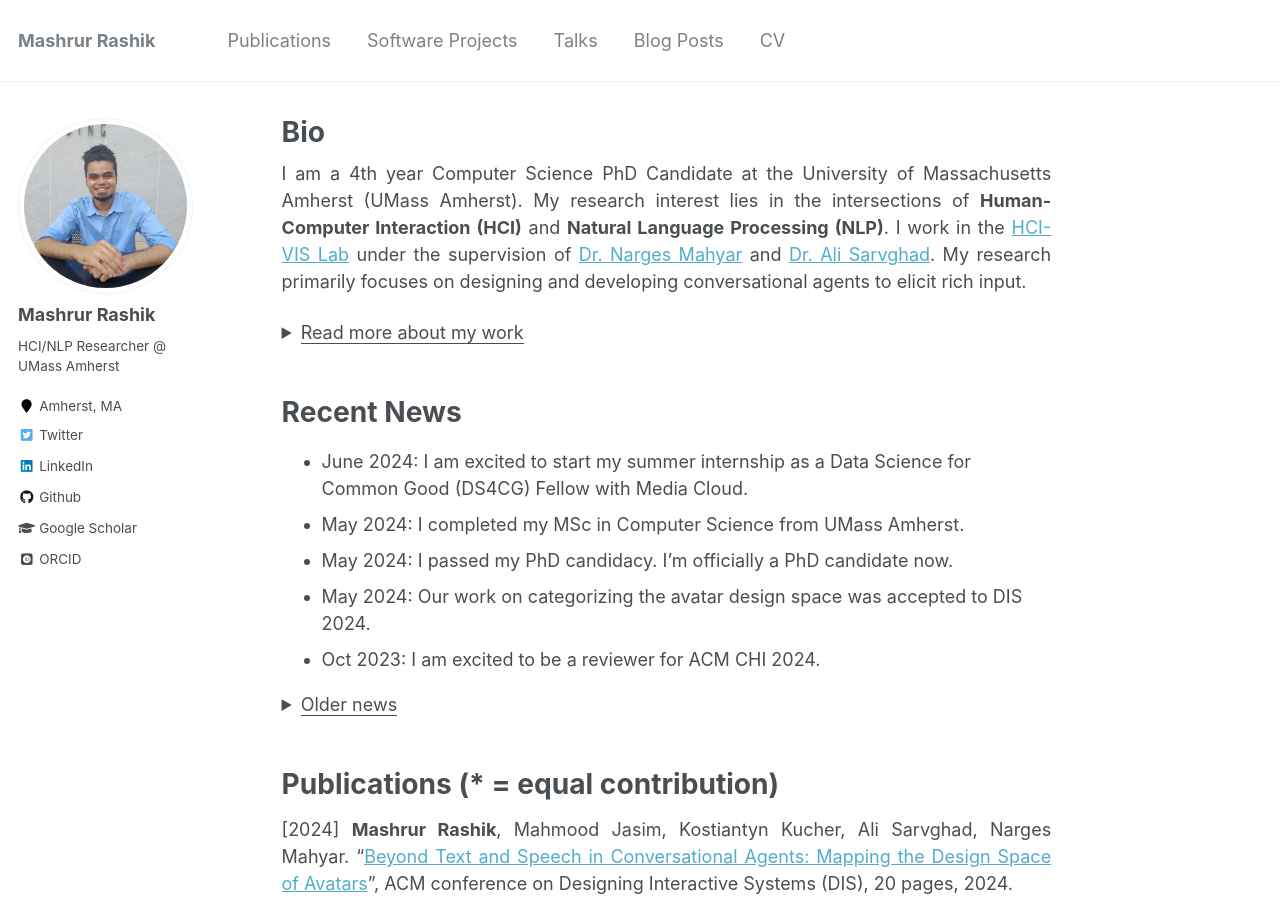
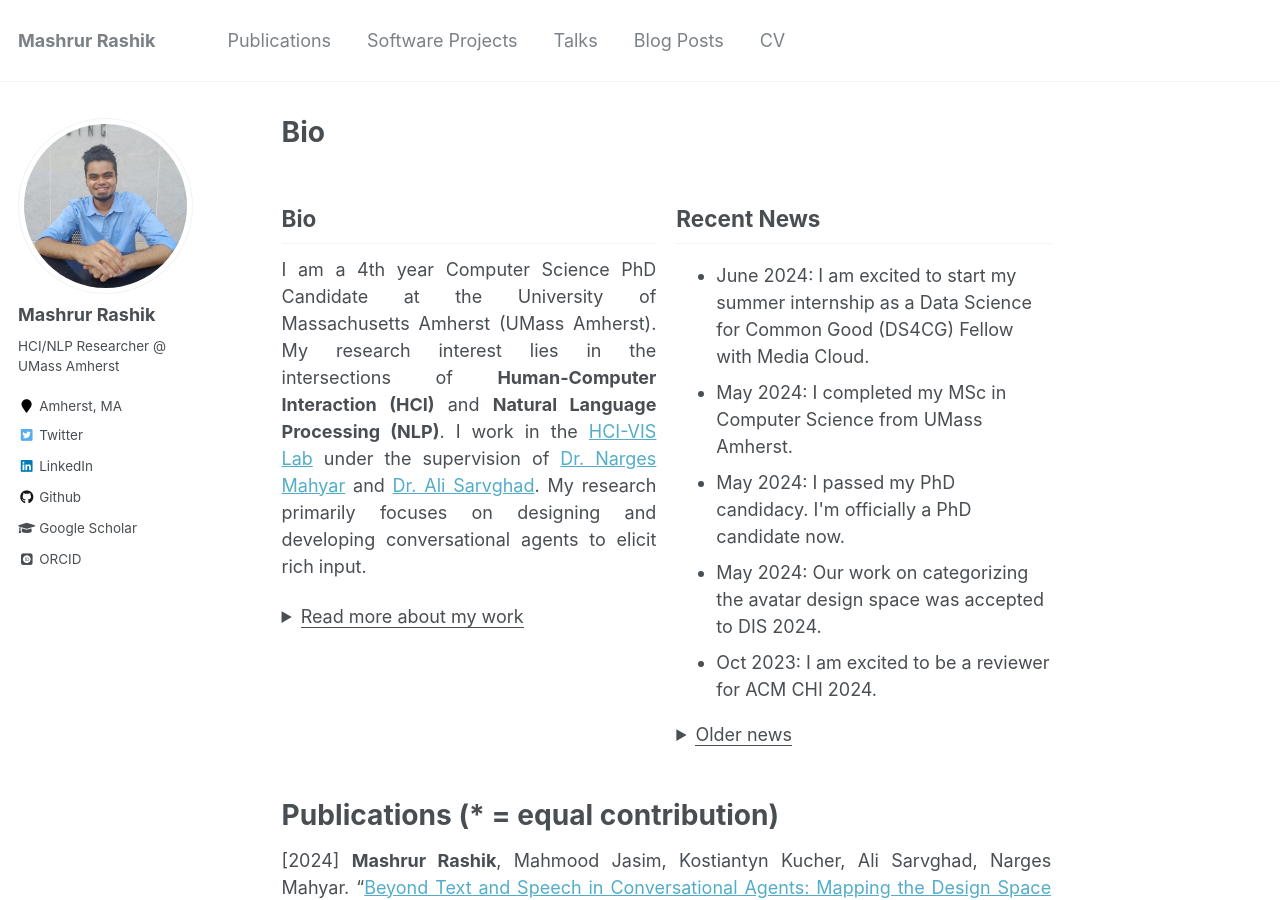
Before and after one commit to mashrur29/mashrur29.github.io, a Jekyll site: the page built from _pages/about.md, in a window 1280 px wide and 900 px high. Built offline with Jekyll 4.4.1, drawn with Linux system fonts in a browser that asks for light colours; some web fonts are replaced.

Commit message:
updated about

```diff
--- a/_pages/about.md
+++ b/_pages/about.md
@@ -7,42 +7,51 @@ redirect_from:
   - /about/
   - /about.html
 ---
-<p align="justify">
-I am a 4th year Computer Science PhD Candidate at the University of Massachusetts Amherst (UMass Amherst). My research interest lies in the intersections of <b>Human-Computer Interaction (HCI)</b> and <b>Natural Language Processing (NLP)</b>. I work in the <a href="https://groups.cs.umass.edu/hci-vis/" target="_blank">HCI-VIS Lab</a> under the supervision of <a href="https://groups.cs.umass.edu/nmahyar/" target="_blank">Dr. Narges Mahyar</a> and <a href="https://groups.cs.umass.edu/asarv/" target="_blank">Dr. Ali Sarvghad</a>. My research primarily focuses on designing and developing conversational agents to elicit rich input.
-</p>
+<div style="display: flex; flex-wrap: wrap; justify-content: space-between;">
 
-<details>
-<summary><u>Read more about my work</u></summary>
-<br/>
-<p align="justify">
-With the growing popularity of AI-powered chatbots, new methods for data collection have emerged, where a chatbot converses with a human user to gather data. In this application domain, chatbots have demonstrated the potential to address the limitations of online surveys by reducing survey fatigue, increasing engagement, and enriching response quality. However, creating chatbots that can sustain conversations across multiple topics, determining which aspects of the conversational interface affect user experience, and effectively using conversational agents for long-term data collection presents significant technical and design challenges. My research aims to address these issues, focusing on improving functionality and investigating aspects of conversational agents' interfaces for data collection.
-</p>
-<p align="justify">
-Before UMass, I worked as a Machine Learning Engineer at TigerIT Bangladesh Ltd, working on Conversational AI and Machine Translation. I have a strong passion for problem-solving and software development alongside my research interests. During my undergraduate studies, I actively participated in competitive programming and was fortunate enough to win multiple hackathons.
-</p>
+  <!-- Bio Section -->
+  <div style="flex: 1; min-width: 300px; margin-right: 20px;">
+    <h2>Bio</h2>
+    <p align="justify">
+    I am a 4th year Computer Science PhD Candidate at the University of Massachusetts Amherst (UMass Amherst). My research interest lies in the intersections of <b>Human-Computer Interaction (HCI)</b> and <b>Natural Language Processing (NLP)</b>. I work in the <a href="https://groups.cs.umass.edu/hci-vis/" target="_blank">HCI-VIS Lab</a> under the supervision of <a href="https://groups.cs.umass.edu/nmahyar/" target="_blank">Dr. Narges Mahyar</a> and <a href="https://groups.cs.umass.edu/asarv/" target="_blank">Dr. Ali Sarvghad</a>. My research primarily focuses on designing and developing conversational agents to elicit rich input.
+    </p>
 
-</details>
+    <details>
+    <summary><u>Read more about my work</u></summary>
+    <br/>
+    <p align="justify">
+    With the growing popularity of AI-powered chatbots, new methods for data collection have emerged, where a chatbot converses with a human user to gather data. In this application domain, chatbots have demonstrated the potential to address the limitations of online surveys by reducing survey fatigue, increasing engagement, and enriching response quality. However, creating chatbots that can sustain conversations across multiple topics, determining which aspects of the conversational interface affect user experience, and effectively using conversational agents for long-term data collection presents significant technical and design challenges. My research aims to address these issues, focusing on improving functionality and investigating aspects of conversational agents' interfaces for data collection.
+    </p>
+    <p align="justify">
+    Before UMass, I worked as a Machine Learning Engineer at TigerIT Bangladesh Ltd, working on Conversational AI and Machine Translation. I have a strong passion for problem-solving and software development alongside my research interests. During my undergraduate studies, I actively participated in competitive programming and was fortunate enough to win multiple hackathons.
+    </p>
+    </details>
+  </div>
 
-<br/>
+  <!-- Recent News Section -->
+  <div style="flex: 1; min-width: 300px;">
+    <h2>Recent News</h2>
+    <ul>
+      <li>June 2024: I am excited to start my summer internship as a Data Science for Common Good (DS4CG) Fellow with Media Cloud.</li>
+      <li>May 2024: I completed my MSc in Computer Science from UMass Amherst.</li>
+      <li>May 2024: I passed my PhD candidacy. I'm officially a PhD candidate now.</li>
+      <li>May 2024: Our work on categorizing the avatar design space was accepted to DIS 2024.</li>
+      <li>Oct 2023: I am excited to be a reviewer for ACM CHI 2024.</li>
+    </ul>
 
-Recent News
-======
-- June 2024: I am excited to start my summer internship as a Data Science for Common Good (DS4CG) Fellow with Media Cloud.
-- May 2024: I completed my MSc in Computer Science from UMass Amherst.
-- May 2024: I passed my PhD candidacy. I'm officially a PhD candidate now.
-- May 2024: Our work on categorizing the avatar design space was accepted to DIS 2024.
-- Oct 2023: I am excited to be a reviewer for ACM CHI 2024.
-<details>
-<summary><u>Older news</u></summary>
-<ul>
-  <li> Oct 2023: Awarded Dr. Dave Lomet Graduate Scholarship for Systems Research. </li>
-  <li> Nov 2022: Our CommunityBots paper was accepted to CSCW 2023. </li>
-  <li> Aug 2022: I am excited to serve as the Web Chair for IEEE VIS 2023-2024. </li>
-  <li> June 2022: Awarded Jim Gray Scholarship for Systems Research. </li>
-  <li> Sep 2021: Started my Ms/PhD at UMass Amherst. </li>
-</ul>
+    <details>
+    <summary><u>Older news</u></summary>
+    <ul>
+      <li>Oct 2023: Awarded Dr. Dave Lomet Graduate Scholarship for Systems Research.</li>
+      <li>Nov 2022: Our CommunityBots paper was accepted to CSCW 2023.</li>
+      <li>Aug 2022: I am excited to serve as the Web Chair for IEEE VIS 2023-2024.</li>
+      <li>June 2022: Awarded Jim Gray Scholarship for Systems Research.</li>
+      <li>Sep 2021: Started my Ms/PhD at UMass Amherst.</li>
+    </ul>
+    </details>
+  </div>
 
-</details>
+</div>
 
 <br/>
 
```
